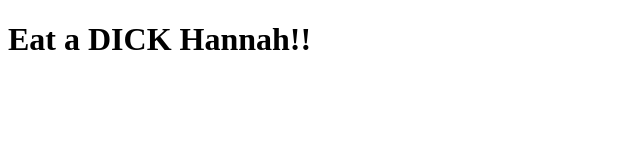
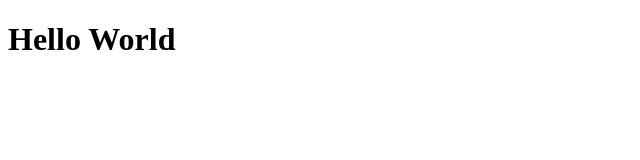
Before and after one commit to invaderwheels/portfolio, a plain HTML site: page index.html in a window 1280 px wide. Shown: the whole page, without its empty margins (0-640 px from the left). Drawn offline with Linux system fonts and the light colour scheme.

Commit message:
Update index.html
seeing if changer propagate

```diff
--- a/index.html
+++ b/index.html
@@ -8,7 +8,7 @@
 </head>
 <body class="body">
     <div id = one>
-    <h1 id=onename >Eat a DICK Hannah!!</h1>
+    <h1 id=onename >Hello World</h1>
     </div>
 
 
```
